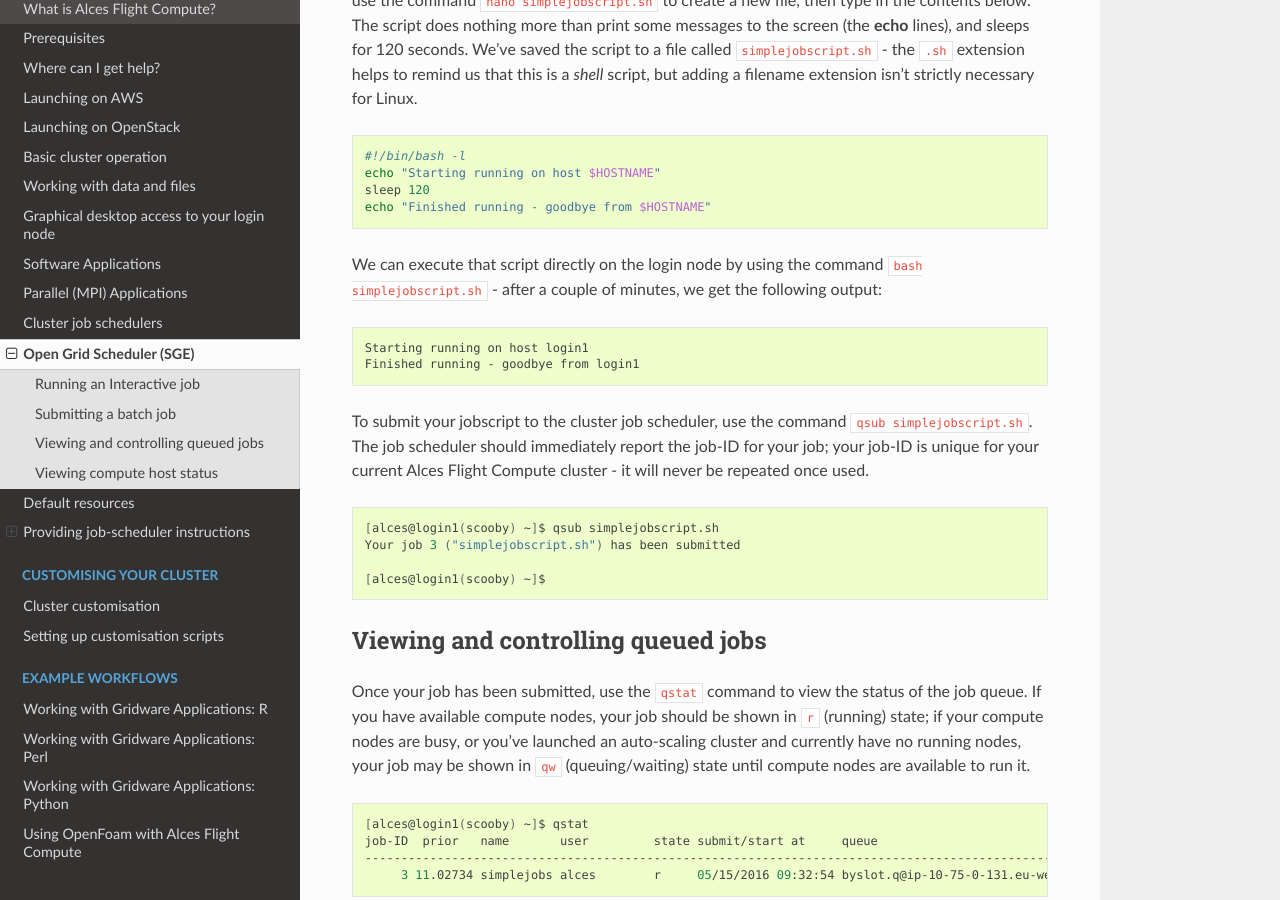
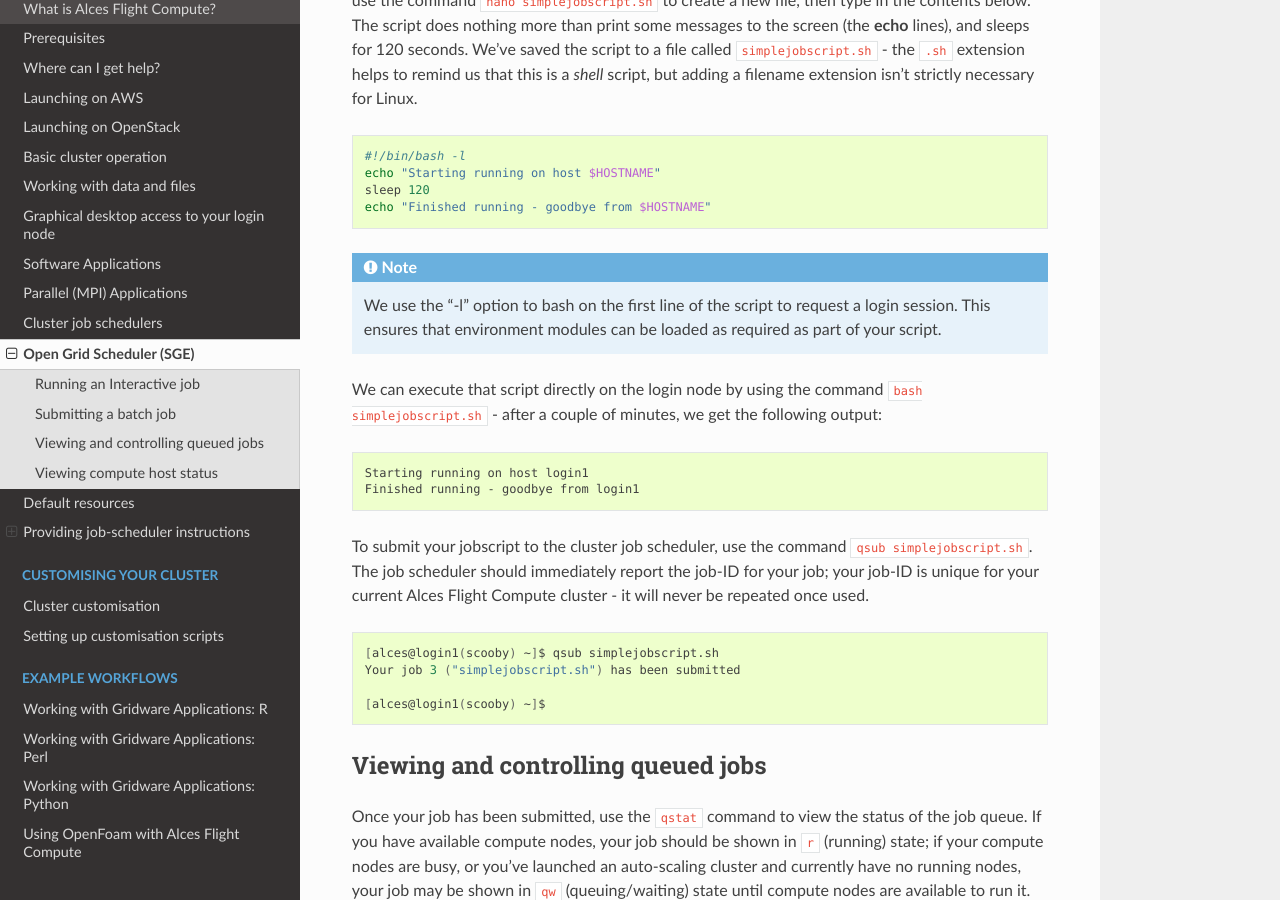
Before and after one commit to alces-software/flight-appliance-docs, a Sphinx documentation site: the page built from docs/source/sge/sge.rst, in a window 1280 px wide and 900 px high, scrolled down 2099 px. Built offline with Sphinx 7.4.7 and the Read the Docs theme 2.0.0, drawn with Linux system fonts in a browser that asks for light colours; pages that are not in the unit, such as notebooks, are missing from menus.

Commit message:
Added explicit reference to "-l" when invoking bash

```diff
--- a/docs/source/sge/sge.rst
+++ b/docs/source/sge/sge.rst
@@ -60,6 +60,8 @@ We'll start with a basic example - the following script is written in bash (the
     echo "Starting running on host $HOSTNAME"
     sleep 120
     echo "Finished running - goodbye from $HOSTNAME"
+
+.. note:: We use the "-l" option to bash on the first line of the script to request a login session. This ensures that environment modules can be loaded as required as part of your script.
 
 We can execute that script directly on the login node by using the command ``bash simplejobscript.sh`` - after a couple of minutes, we get the following output:
 
```
